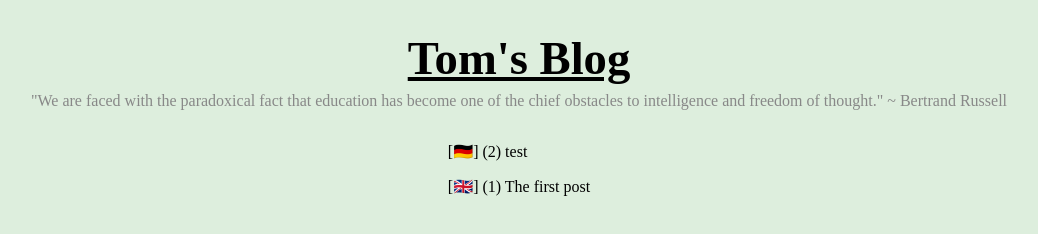
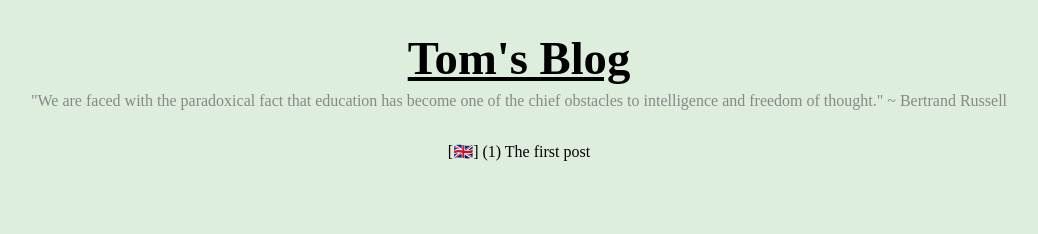
Before and after one commit to T0mstone/blog, a plain HTML site: page index.html in a window 1280 px wide. Shown: the whole page, without its empty margins (121-1159 px from the left). Drawn offline with Linux system fonts and the light colour scheme.

Commit message:
fixed a mistake - I had left a test in

```diff
--- a/index.html
+++ b/index.html
@@ -15,8 +15,7 @@
 	</div>
 	<div>
 		<div id="posts">
-			<p class="post-link">[🇩🇪] (2) <a href="post/test_post.html">test</a></p>
-        <p class="post-link">[🇬🇧] (1) <a href="post/1-post_one.html">The first post</a></p>
+			<p class="post-link">[🇬🇧] (1) <a href="post/1-post_one.html">The first post</a></p>
 		</div>
 	</div>
 </body>
```
